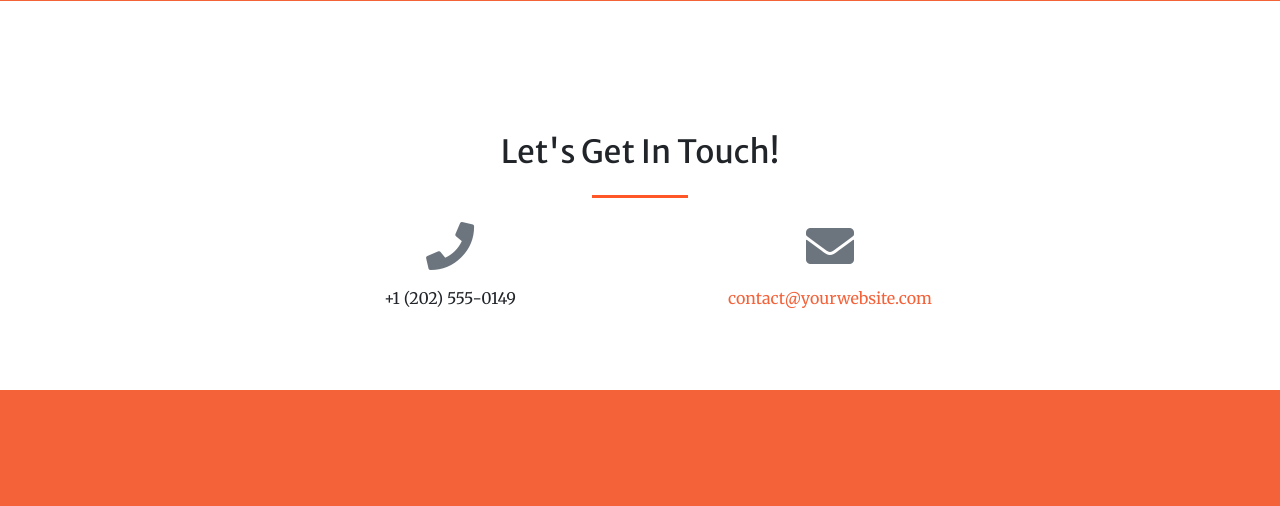
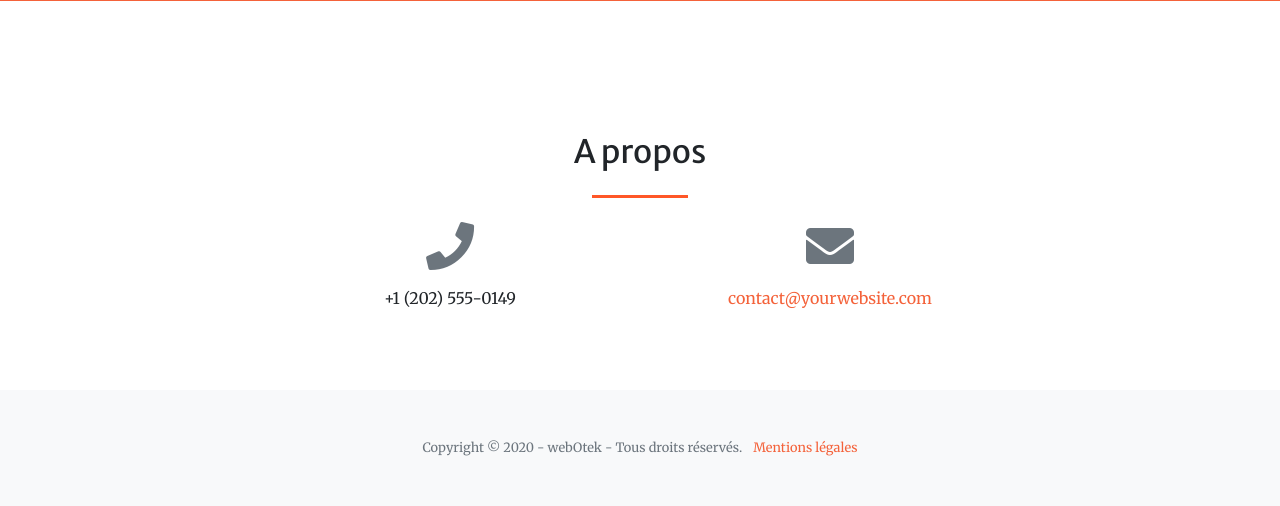
Before and after one commit to lutinmaviou/webotek, a Symfony app: template templates/library/home.html.twig in a window 1280 px wide. Shown: the part 1442-1948 px from the top of the page. Before the commit the page ends 1832 px from the top, so only its background shows below. Run offline with Twig, Linux system fonts and the light colour scheme; the template is opened without the code that fills it, so the values that code supplies are empty; some libraries are stand-ins or nearby versions.

Commit message:
style(footer): prepare legal notice and add copyright

```diff
--- a/templates/base.html.twig
+++ b/templates/base.html.twig
@@ -73,6 +73,15 @@
 
     {% block body %}{% endblock %}
 
+    <!-- Footer -->
+    <footer class="bg-light py-5">
+        <div class="container">
+            <div class="small text-center text-muted">Copyright &copy; 2020 - webOtek - Tous droits réservés.
+                <span class="ml-2"><a href="#"> Mentions légales</a></span>
+            </div>
+        </div>
+    </footer>
+
     {% block javascripts %}
     <!-- Bootstrap core JavaScript -->
     <script src="{{ asset('vendor/jquery/jquery.min.js') }}"></script>
--- a/templates/library/home.html.twig
+++ b/templates/library/home.html.twig
@@ -114,15 +114,12 @@ Accueil - webOtek - La grande bibliothèque en ligne
     <div id="display-button" class="mt-n1"></div>
 </section>
 
-<!-- Connexion Section -->
-
-
 <!-- Contact Section -->
 <section class="page-section" id="contact">
     <div class="container">
         <div class="row justify-content-center">
             <div class="col-lg-8 text-center">
-                <h2 class="mt-0">Let's Get In Touch!</h2>
+                <h2 class="mt-0">A propos</h2>
                 <hr class="divider my-4">
             </div>
         </div>
```
